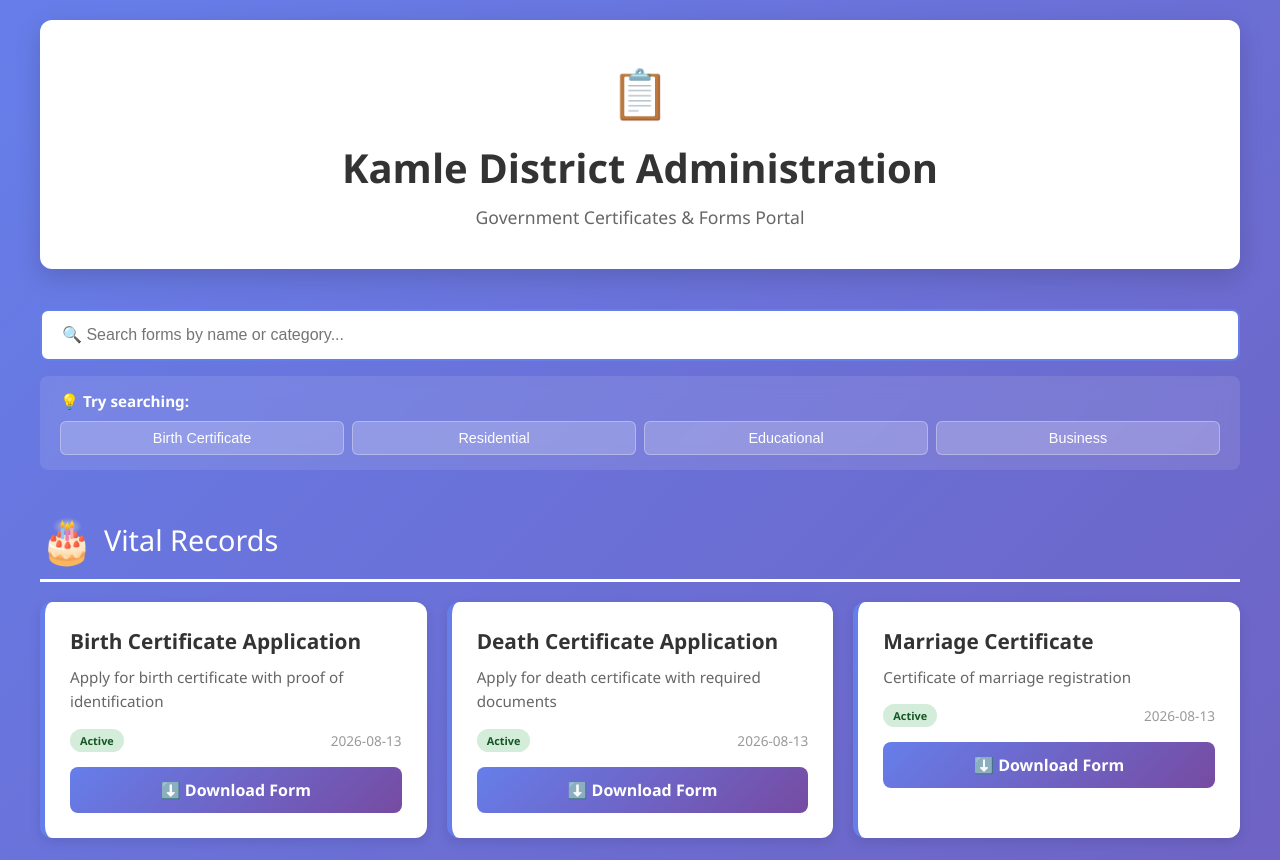
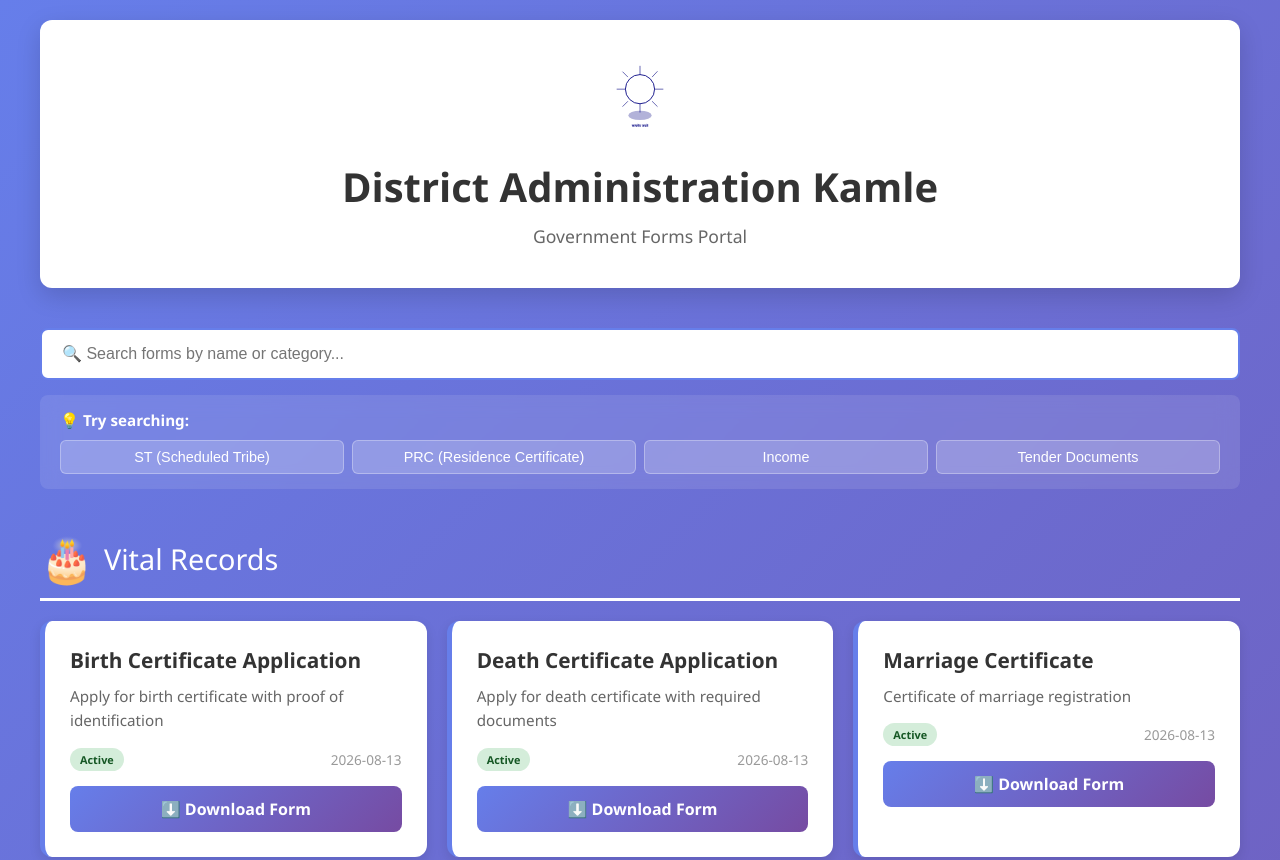
Before and after one commit to nadomichi/district-datahub-kamle, a website: page index.html in a window 1280 px wide. Shown: the top 860 px of the page. Drawn offline with Linux system fonts and the light colour scheme; no server answers.

Commit message:
Update index.html

```diff
--- a/index.html
+++ b/index.html
@@ -310,9 +310,29 @@
     <div class="container">
         <!-- Header -->
         <div class="header">
-            <div class="header-icon">📋</div>
-            <h1>Kamle District Administration</h1>
-            <p>Government Certificates & Forms Portal</p>
+            <div class="header-icon">
+                <svg viewBox="0 0 100 120" xmlns="http://www.w3.org/2000/svg" style="width: 60px; height: 70px;">
+                    <!-- Ashoka Chakra (Wheel) -->
+                    <circle cx="50" cy="50" r="25" fill="none" stroke="#000080" stroke-width="1.5"/>
+                    <!-- 24 Spokes -->
+                    <g stroke="#000080" stroke-width="1">
+                        <line x1="50" y1="25" x2="50" y2="10"/>
+                        <line x1="50" y1="75" x2="50" y2="90"/>
+                        <line x1="75" y1="50" x2="90" y2="50"/>
+                        <line x1="25" y1="50" x2="10" y2="50"/>
+                        <line x1="70.7" y1="29.3" x2="80" y2="19.3"/>
+                        <line x1="29.3" y1="70.7" x2="20" y2="80"/>
+                        <line x1="70.7" y1="70.7" x2="80" y2="80"/>
+                        <line x1="29.3" y1="29.3" x2="20" y2="20"/>
+                    </g>
+                    <!-- Lion Capital Base -->
+                    <ellipse cx="50" cy="95" rx="20" ry="8" fill="#000080" opacity="0.3"/>
+                    <!-- Text: Satyamev Jayate -->
+                    <text x="50" y="115" font-size="6" text-anchor="middle" fill="#000080" font-weight="bold">सत्यमेव जयते</text>
+                </svg>
+            </div>
+            <h1>District Administration Kamle</h1>
+            <p>Government Forms Portal</p>
         </div>
 
         <!-- Search -->
@@ -328,10 +348,10 @@
             <div class="search-examples">
                 <p class="examples-title">💡 Try searching:</p>
                 <div class="examples-grid">
-                    <button class="example-btn" onclick="searchExample('Birth')">Birth Certificate</button>
-                    <button class="example-btn" onclick="searchExample('Residential')">Residential</button>
-                    <button class="example-btn" onclick="searchExample('Educational')">Educational</button>
-                    <button class="example-btn" onclick="searchExample('Business')">Business</button>
+                    <button class="example-btn" onclick="searchExample('ST')">ST (Scheduled Tribe)</button>
+                    <button class="example-btn" onclick="searchExample('PRC')">PRC (Residence Certificate)</button>
+                    <button class="example-btn" onclick="searchExample('Income')">Income</button>
+                    <button class="example-btn" onclick="searchExample('Tender')">Tender Documents</button>
                 </div>
             </div>
         </div>
@@ -367,7 +387,11 @@
             'Business': '💼',
             'Agriculture': '🌾',
             'Health': '🏥',
-            'District Admin': '👔',
+            'District Admin': '🏢',
+            'ST': '👥',
+            'PRC': '📝',
+            'Income': '💰',
+            'Tender': '📑',
             'Other': '📄'
         };
 
```
